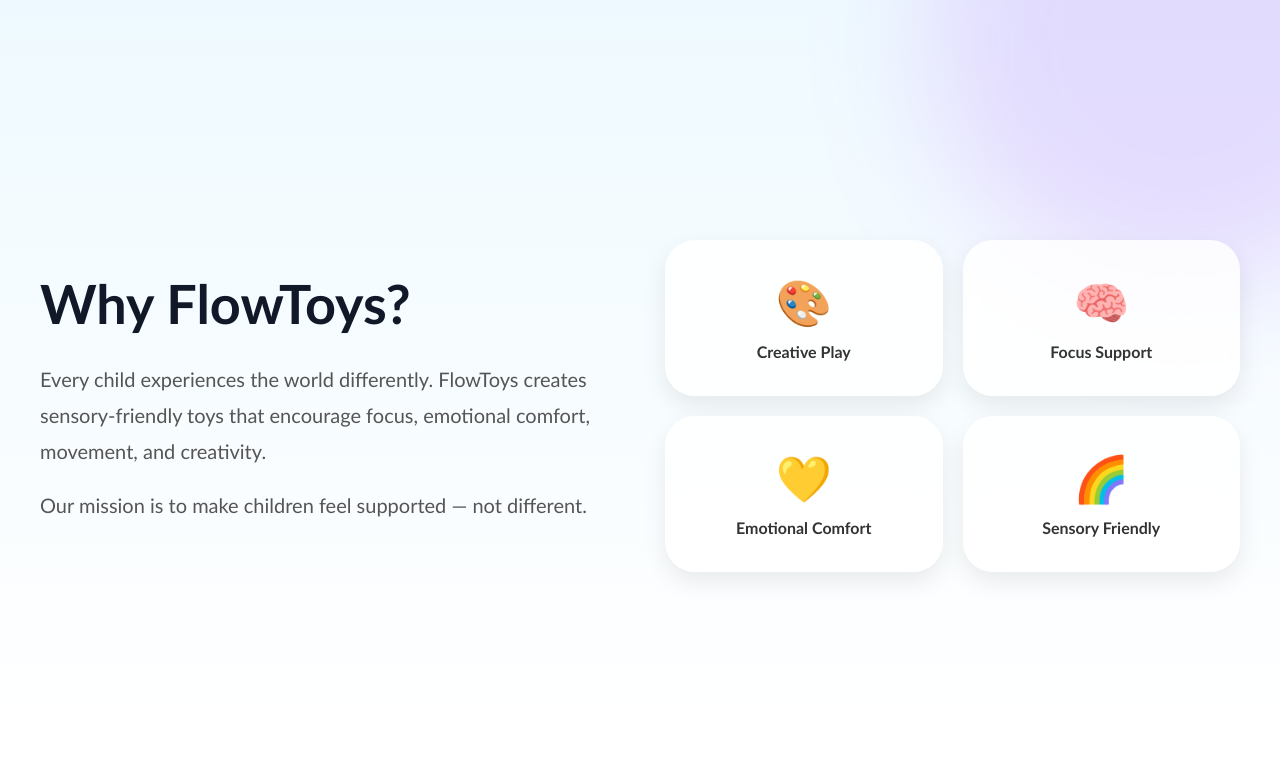
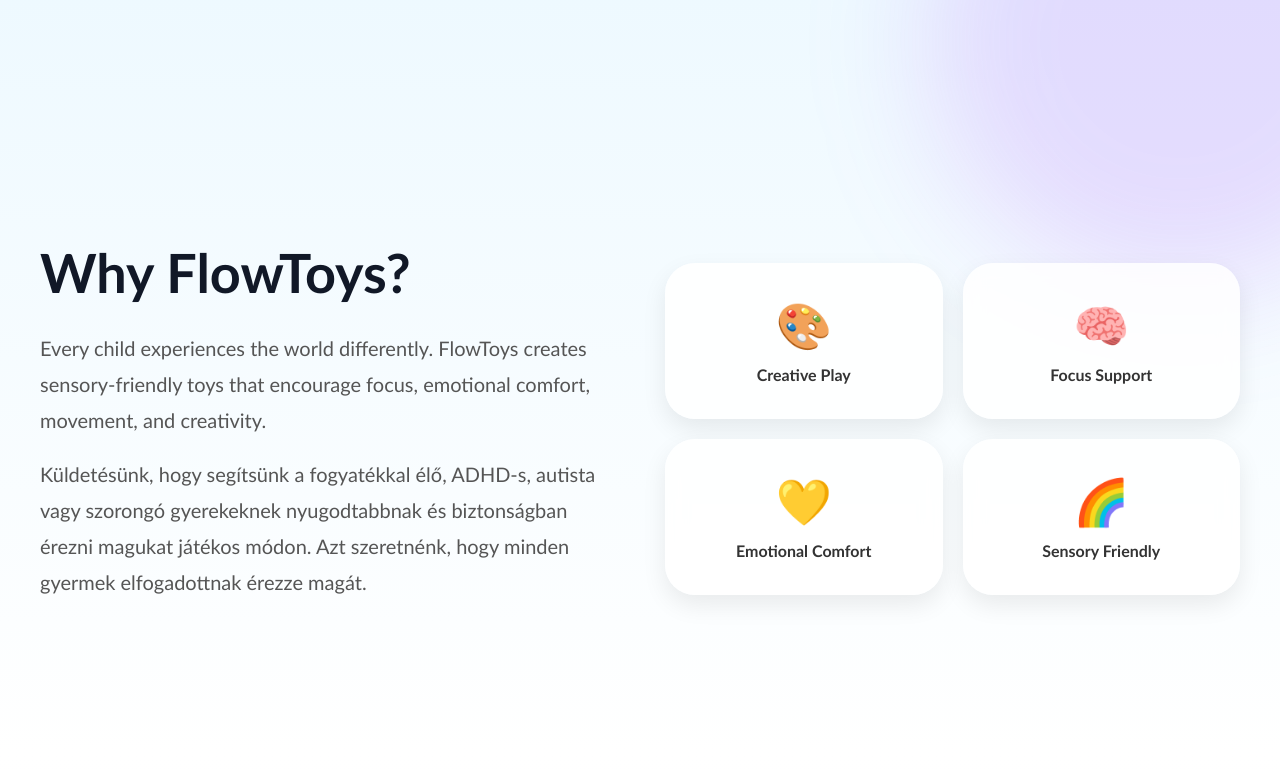
Before and after one commit to FlowToys-Barni/FlowToys, a plain HTML site: page index.html in a window 1280 px wide. Shown: the part 660-1429 px from the top of the page. Drawn offline with Linux system fonts and the light colour scheme.

Commit message:
Update index.html

```diff
--- a/index.html
+++ b/index.html
@@ -313,11 +313,11 @@
 
     <div class="buttons">
       <a href="#shop"><button class="primary">Explore Toys</button></a>
-      <button class="secondary">Learn More</button>
+      <a href="#about-flow"><button class="secondary">Learn More</button></a>
     </div>
   </header>
 
-  <section>
+  <section id="about-flow">
     <div class="container about">
       <div>
         <h2>Why FlowToys?</h2>
@@ -329,7 +329,7 @@
         </p>
 
         <p>
-          Our mission is to make children feel supported — not different.
+          Küldetésünk, hogy segítsünk a fogyatékkal élő, ADHD-s, autista vagy szorongó gyerekeknek nyugodtabbnak és biztonságban érezni magukat játékos módon. Azt szeretnénk, hogy minden gyermek elfogadottnak érezze magát.
         </p>
       </div>
 
```
